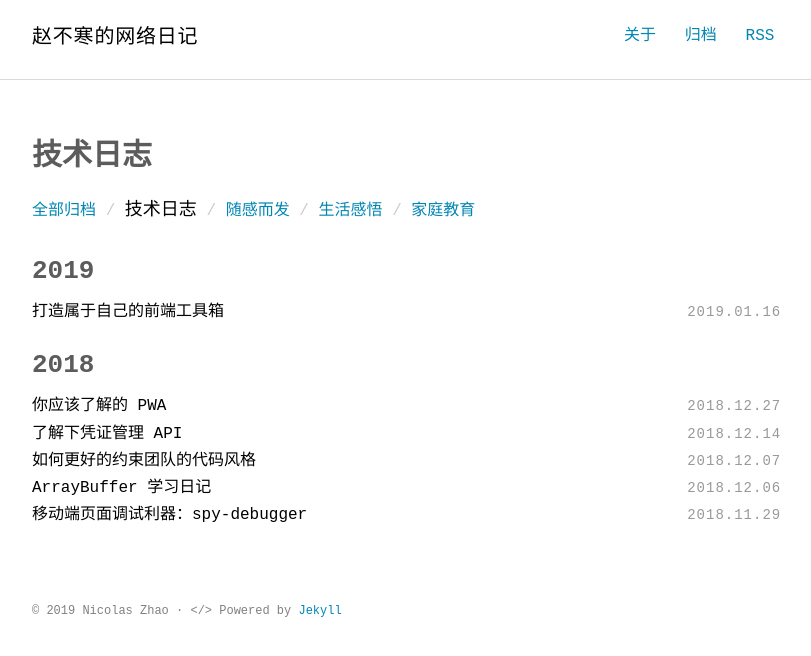
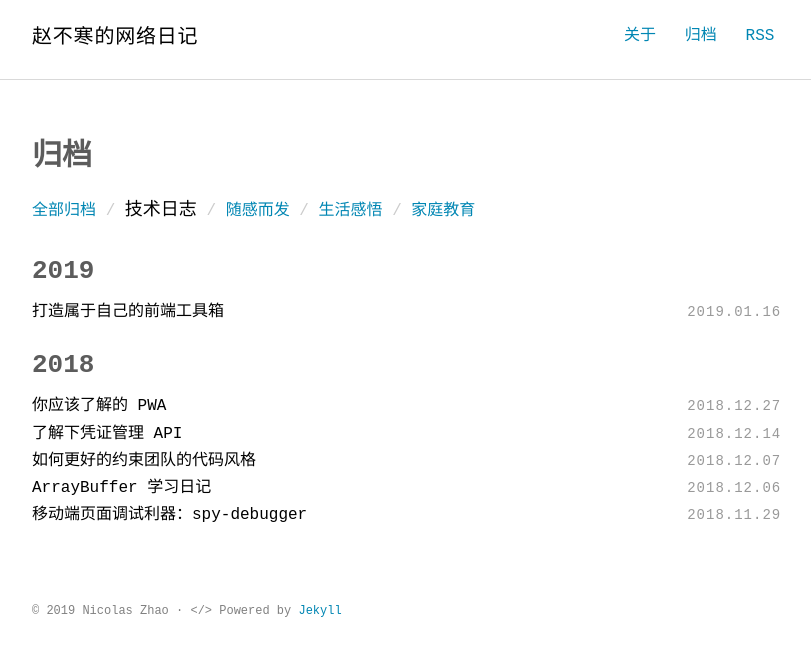
Before and after one commit to nicolaszhao/nicolaszhao.github.io, a Jekyll site: the page built from archives/skills.html, in a window 1280 px wide. Shown: the top 656 px of the page, without its empty margins (232-1043 px from the left). Built offline with Jekyll 4.4.1, drawn with Linux system fonts in a browser that asks for light colours; some web fonts are replaced; comment, search, counter and statistics services are not loaded; a style sheet for code colours, icons or effects is not loaded.

Commit message:
feat: 修正各页面 title

```diff
--- a/404.html
+++ b/404.html
@@ -1,5 +1,6 @@
 ---
 layout: default
+title: 404
 ---
 
 <article class="container">
--- a/archives/education.html
+++ b/archives/education.html
@@ -1,6 +1,6 @@
 ---
 layout: archives
-title: 家庭教育
+title: 归档
 slug: archives
 category: education
 permalink: /archives/education/
--- a/archives/life.html
+++ b/archives/life.html
@@ -1,6 +1,6 @@
 ---
 layout: archives
-title: 生活
+title: 归档
 slug: archives
 category: life
 permalink: /archives/life/
--- a/archives/opinions.html
+++ b/archives/opinions.html
@@ -1,6 +1,6 @@
 ---
 layout: archives
-title: 随感而发
+title: 归档
 slug: archives
 category: opinions
 permalink: /archives/opinions/
--- a/archives/skills.html
+++ b/archives/skills.html
@@ -1,6 +1,6 @@
 ---
 layout: archives
-title: 技术日志
+title: 归档
 slug: archives
 category: skills
 permalink: /archives/skills/
```
